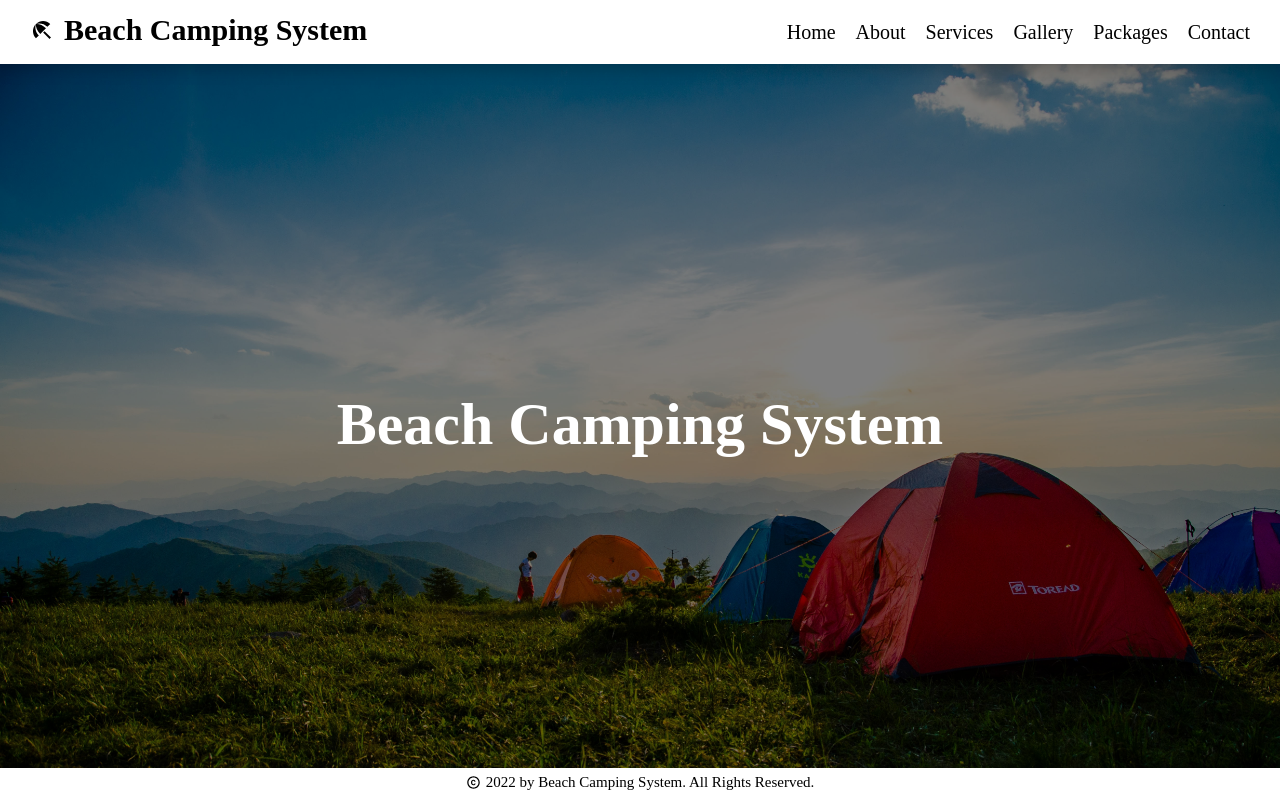
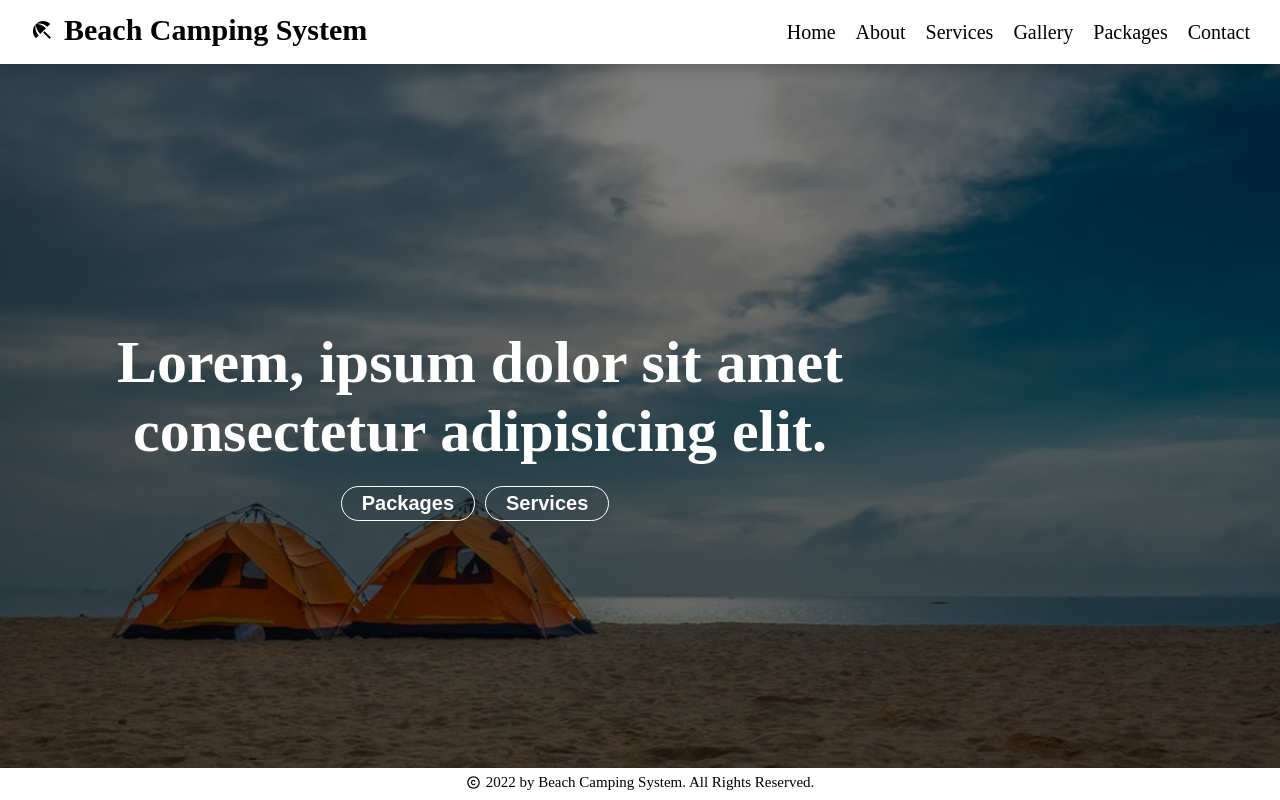
Before and after one commit to AadeshJuvekar/beach-camping-system, a React (Create React App) app: page / in a window 1280 px wide. Shown: the top 800 px of the page. Built offline with nearby package versions, Linux system fonts and the light colour scheme.

Commit message:
Landing Page Updated

```diff
--- a/src/components/pages/landing/Landing.jsx
+++ b/src/components/pages/landing/Landing.jsx
@@ -6,7 +6,9 @@ function Landing() {
     <div className="landing">
       <div className="landingContainer">
         <div className="landingBody">
-          <h1 className="landingText">Beach Camping System </h1>
+          <h1 className="landingText">Lorem, ipsum dolor sit amet consectetur adipisicing elit. </h1>
+          <button className="landingButton">Packages</button>
+          <button className="landingButton">Services</button>
         </div>
       </div>
     </div>
--- a/src/components/pages/landing/landing.css
+++ b/src/components/pages/landing/landing.css
@@ -1,8 +1,9 @@
 .landing{
-    background-image: url("/src/static/images/back.jpg");
+    background-image: url("/src/static/images/2.jpg");
     background-size: 100%;
+    background-position:center;
     background-repeat: no-repeat;
-    height: 90vh;
+    max-height: 90vh;
     width: 100%;
     position: relative;
 }
@@ -13,6 +14,7 @@
     align-items: center;
     text-align: center;
     min-height: 90vh;
+    margin-left: -25%;
 }
 .landingBody{
     color: white;
@@ -20,6 +22,23 @@
     width: 100%;
 }
 .landingText{
+    margin: auto 25%;
     font-size: 60px;
     font-weight: 600;
 }
+.landingButton{
+    margin-top: 1em;
+    background: transparent;
+    border: none;
+    color: white;
+    font-size: 20px;
+    font-weight: 600;
+    border: 1px solid white;
+    padding: 5px 20px;
+    margin-right: 10px;
+    border-radius: 20px;
+}
+.landingButton:hover{
+    background-color: lightgrey;
+    color: black;
+}
```
Also changed, not shown: src/components/pages/gallery/Gallery.jsx (added, +13 -0 lines), src/components/pages/gallery/gallery.css (added), src/static/images/2.jpg (added).
